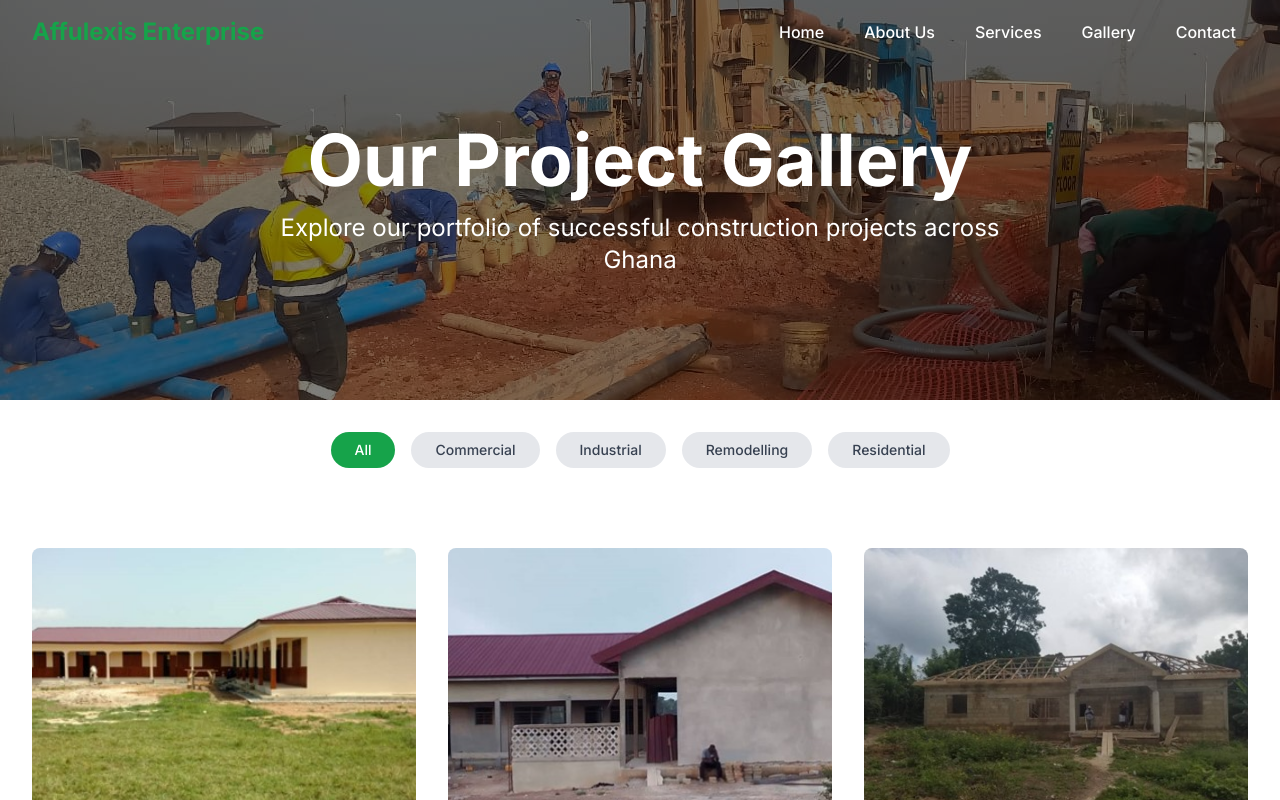
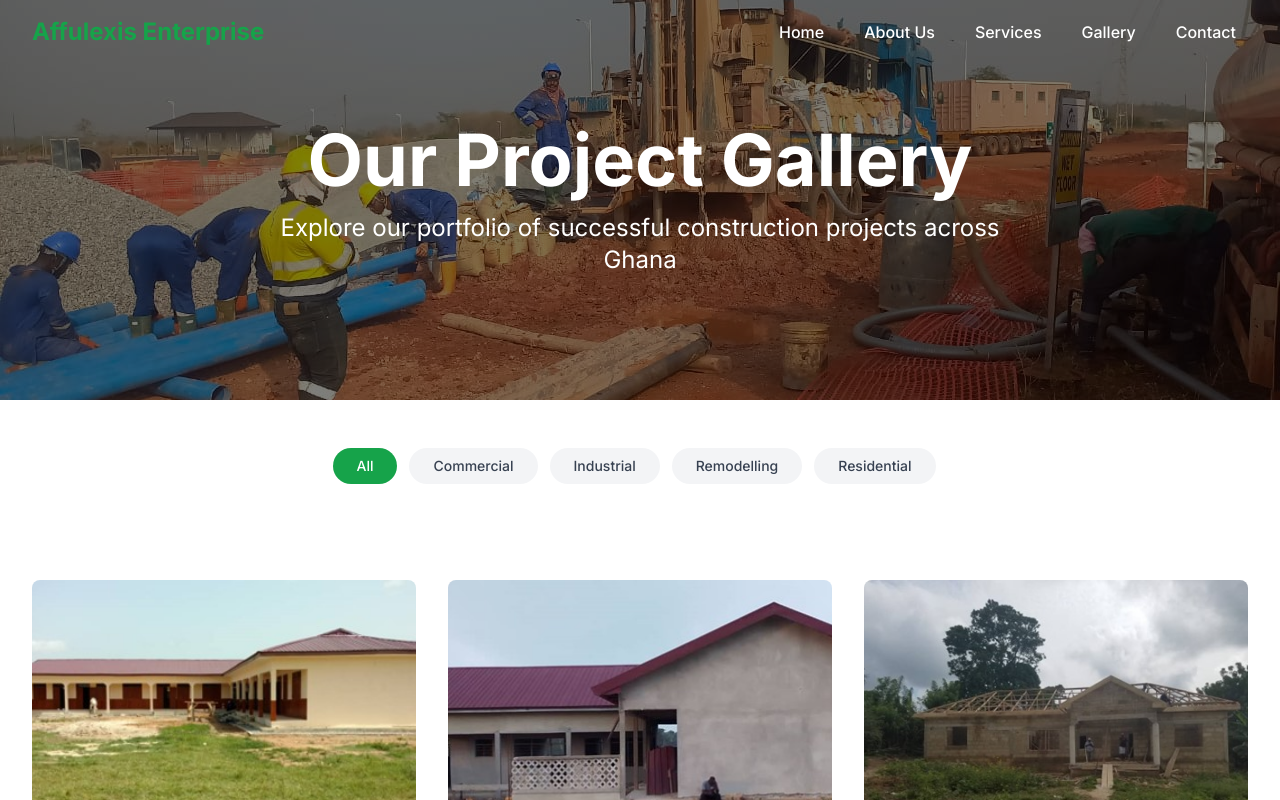
Before and after one commit to Afriyie-Anthony/portfolio, a Next.js app in the folder porfolio-website/: page /gallery in a window 1280 px wide. Shown: the top 800 px of the page. Built offline with nearby package versions, Linux system fonts and the light colour scheme.

Commit message:
slight changes bi

```diff
--- a/porfolio-website/app/components/Navbar.js
+++ b/porfolio-website/app/components/Navbar.js
@@ -87,7 +87,7 @@ export default function Navbar() {
           </div>
 
           {/* Mobile menu button */}
-          <div className="md:hidden">
+          <div className="md:hidden mr-4">
             <button
               onClick={() => setIsMobileMenuOpen(!isMobileMenuOpen)}
               className={`inline-flex items-center justify-center p-2 rounded-md focus:outline-none transition-colors duration-300 ${
--- a/porfolio-website/app/gallery/page.js
+++ b/porfolio-website/app/gallery/page.js
@@ -79,26 +79,34 @@ export default function Gallery() {
         </div>
       </section>
 
-      {/* Gallery Filters */}
-      <section className="py-8">
-        <div className="max-w-7xl mx-auto px-4 sm:px-6 lg:px-8">
-          <div className="flex flex-wrap justify-center gap-4">
-            {['all', ...categories].map((category) => (
+      {/* Categories */}
+      <div className="mt-12 mb-12">
+        <div className="flex md:flex-wrap md:justify-center overflow-x-auto md:overflow-x-visible -mx-4 px-4 md:mx-0 md:px-0 [&::-webkit-scrollbar]:hidden [-ms-overflow-style:none] [scrollbar-width:none]">
+          <button
+            onClick={() => setSelectedCategory('all')}
+            className={`px-6 py-2 rounded-full text-sm font-medium whitespace-nowrap mr-3 transition-all duration-300 ${
+              selectedCategory === 'all'
+                ? 'bg-primary text-white'
+                : 'bg-gray-100 text-gray-700 hover:bg-gray-200'
+            }`}
+          >
+            All
+          </button>
+          {categories.map((category) => (
             <button
               key={category}
               onClick={() => setSelectedCategory(category)}
-                className={`px-6 py-2 rounded-full text-sm font-medium transition-colors ${
+              className={`px-6 py-2 rounded-full text-sm font-medium whitespace-nowrap mr-3 transition-all duration-300 ${
                 selectedCategory === category
                   ? 'bg-primary text-white'
-                    : 'bg-gray-200 text-gray-700 hover:bg-gray-300'
+                  : 'bg-gray-100 text-gray-700 hover:bg-gray-200'
               }`}
             >
-                {category.charAt(0).toUpperCase() + category.slice(1)}
+              {category}
             </button>
           ))}
         </div>
       </div>
-      </section>
 
       {/* Gallery Grid */}
       <section className="py-12">
```
Lines whose indentation alone changed are shown as unchanged.
